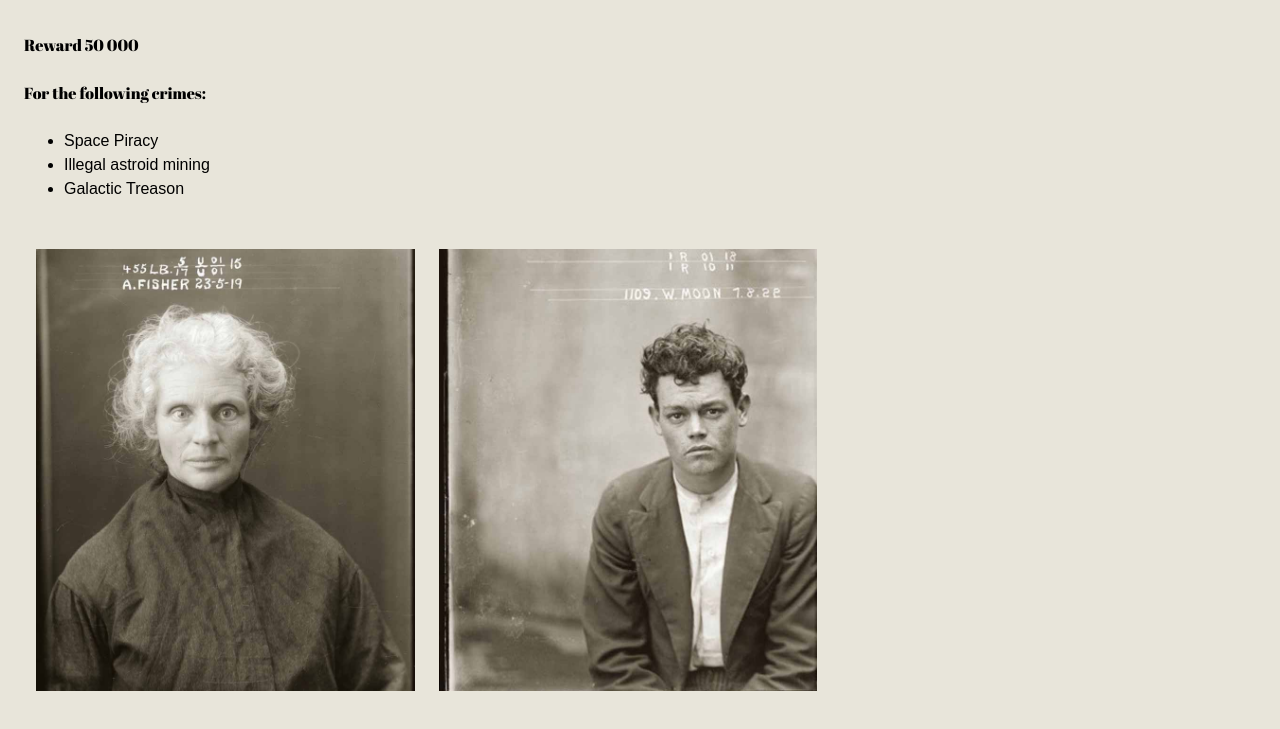
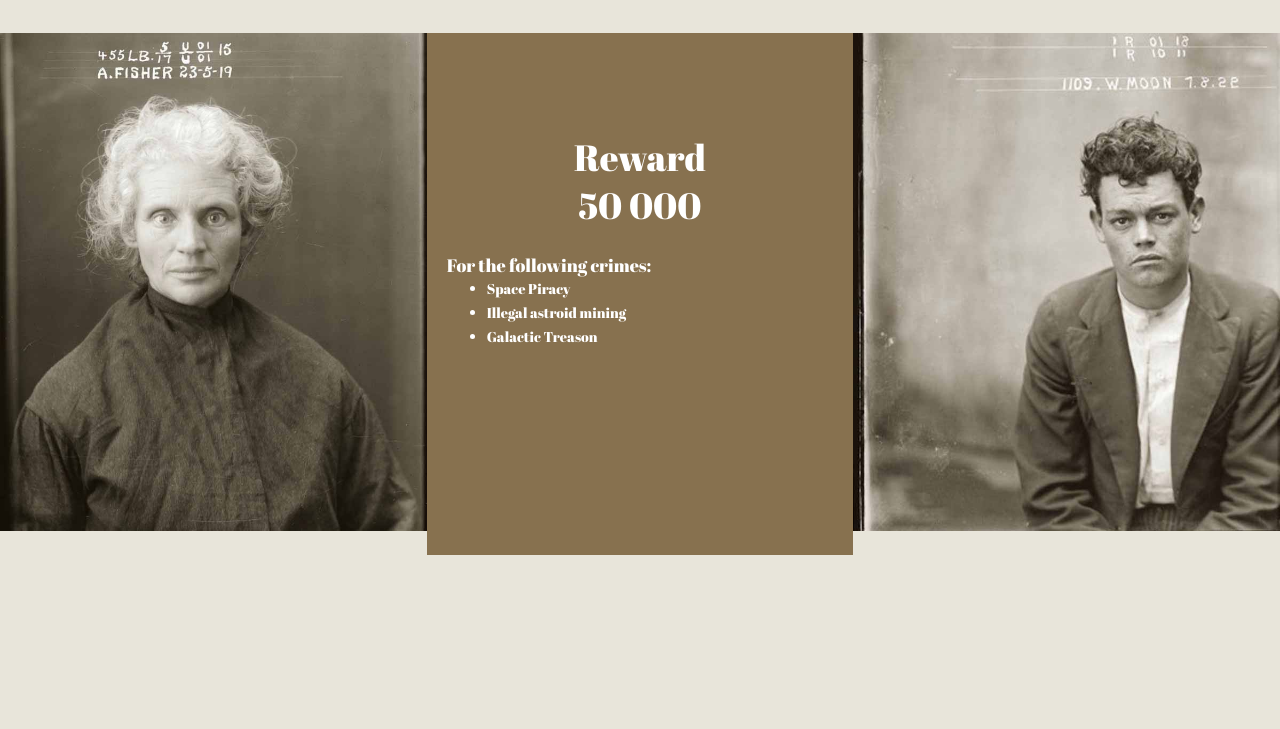
Before and after one commit to emilylavinskas/dsn1676-assignment1, a plain HTML site: page index.html in a window 1280 px wide. Shown: the part 63-792 px from the top of the page. Drawn offline with Linux system fonts and the light colour scheme.

Commit message:
removed unneeded divs, added icons

```diff
--- a/css/main.css
+++ b/css/main.css
@@ -43,6 +43,27 @@ body {
     text-align: center;
 }
 
+p {
+    color: white;
+    padding: 0;
+    margin: 0;
+}
+
+li {
+    color: white;
+    padding: 0;
+    margin: 0;
+}
+
+.reward {
+    text-align: center;
+    padding-top: 5rem;
+}
+
+.number {
+    text-align: center;
+}
+
 .image-flex {
 	display: block;
 	width: 100%;
@@ -53,6 +74,18 @@ body {
     border-width: 20px 20px 20px 20px;
 }
 
+.reward-background {
+    background-color: #87714F;
+    padding: 20px;
+}
+
+.reward-icons {
+    background-image: url("../images/reward-bottom.svg"), url ("../images/reward-top.svg");
+    background-position: center top, center bottom;
+    background-repeat: no-repeat;
+    background-size: 32px 32px, 32px 32px;
+}
+
 @media only screen and (min-width: 37em) {
 
 	.criminals {
--- a/css/typography.css
+++ b/css/typography.css
@@ -3,7 +3,7 @@
 }
 
 .reward-type {
-    font-family: 'Abril Fatface', cursive;
+font-family: 'Abril Fatface', cursive;
 }
 
 html {
--- a/index.html
+++ b/index.html
@@ -19,25 +19,23 @@
 </div>
 
 <div class="grid">
-    <div class="unit unit-xs-1 unit-s-1 unit-m-2-3 unit-l-2-3 gutter">
-        <div class="reward-type">
-            <p>Reward 50 000</p>
-        </div>
-        <div class="reward-type">
-            <p>For the following crimes:</p>
-        </div>
-        <div>
-            <ul>
-                <li>Space Piracy</li>
-                <li>Illegal astroid mining</li>
-                <li>Galactic Treason</li>
-            </ul>
-        </div>
-		<div class="grid criminals pad-t">
-			<div class="unit unit-xs-1 unit-s-1 unit-m-1 unit-l-1-2 gutter-1-2">
-				<img class=" image-flex images-border img-border push" src="images/criminal2.jpg" alt="">
-			</div>
-			<div class="unit unit-xs-1 unit-s-1 unit-m-1 unit-l-1-2 gutter-1-2">
+			<div class="unit unit-xs-1 unit-s-1 unit-m-1-3 unit-l-1-3 gutter-1-3">
+				<img class="image-flex images-border img-border push" src="images/criminal2.jpg" alt="">
+            </div>
+
+            <div class="reward-type reward-background reward-icons unit unit-xs-1 unit-s-1 unit-m-1-3 unit-l-1-3 gutter-1-3">
+                <p class="reward yotta">Reward</p>
+                <p class="number yotta">50 000</p>
+                <p class="mega pad-t">For the following crimes:</p>
+
+                <ul>
+                    <li class="milli reward-words">Space Piracy</li>
+                    <li class="milli reward-words">Illegal astroid mining</li>
+                    <li class="milli reward-words">Galactic Treason</li>
+                </ul>
+            </div>
+
+			<div class="unit unit-xs-1 unit-s-1 unit-m-1-3 unit-l-1-3 gutter-1-3">
 				<img class="image-flex images-border img-border push" src="images/criminal1.jpg" alt="">
 			</div>
 		</div>
```
Also changed, not shown: images/center-image.png (added), images/reward-bottom.svg (added), images/reward-top.svg (added).
